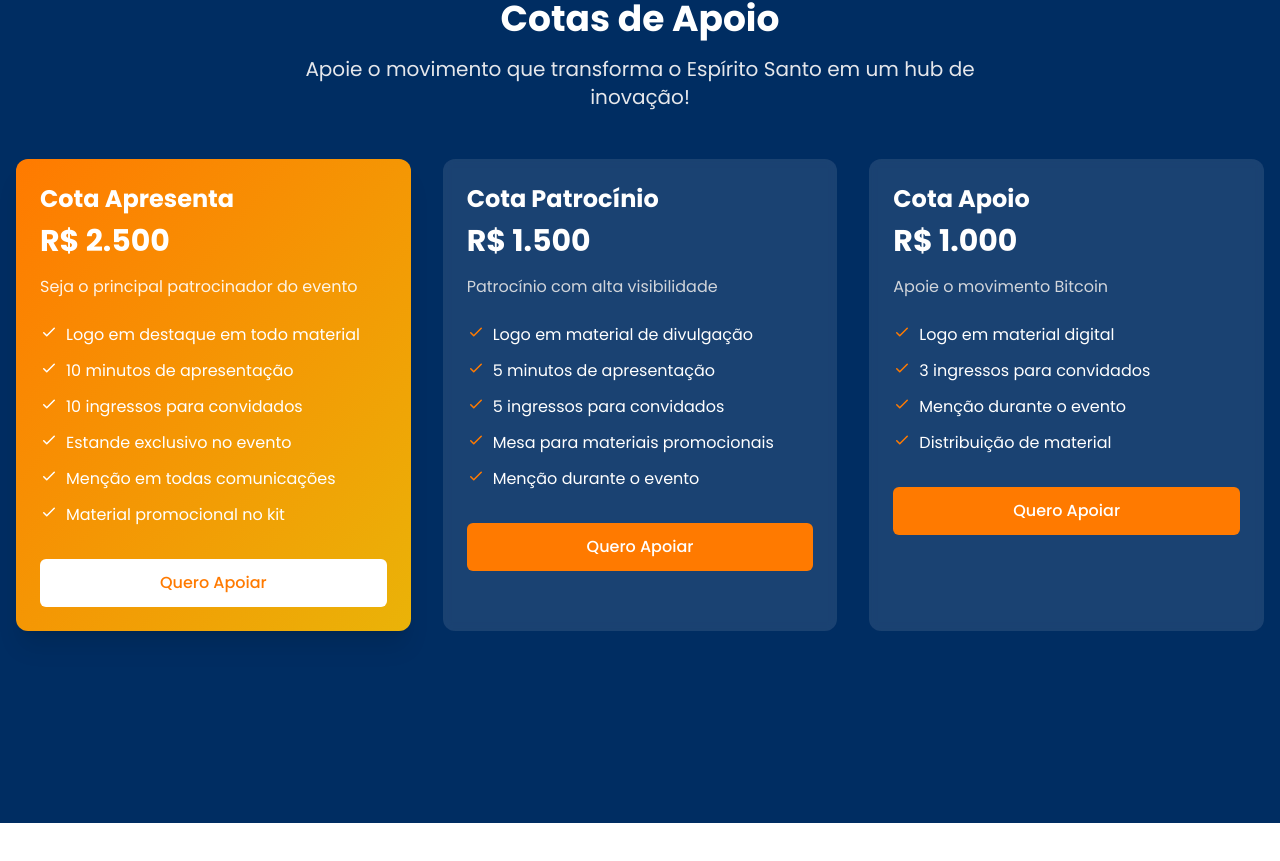
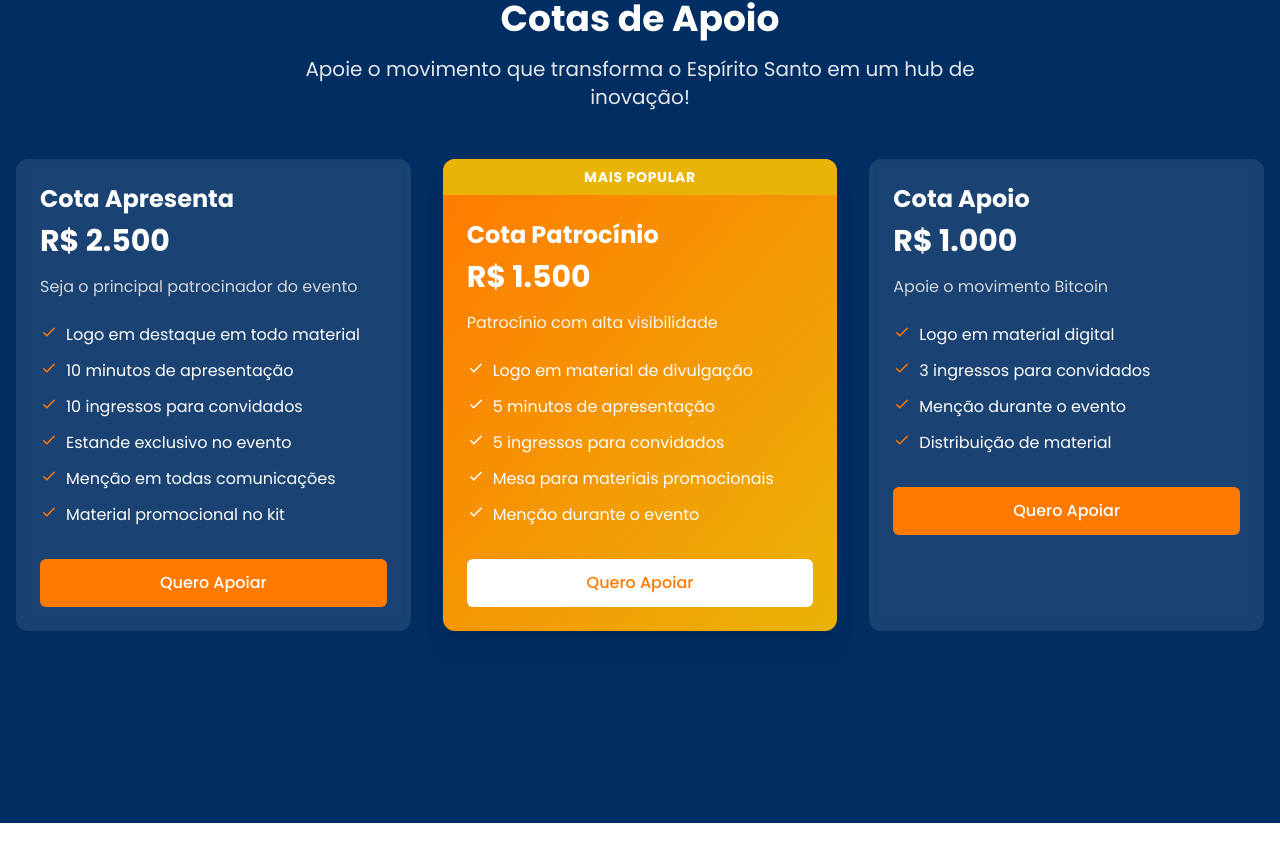
Before and after one commit to victorrangel10/espirito-bitcoin, a React (Vite) app: page / in a window 1280 px wide. Shown: the part 3140-4001 px from the top of the page. Built offline with nearby package versions, Linux system fonts and the light colour scheme.

Commit message:
change popular

```diff
--- a/src/components/Sponsorship.tsx
+++ b/src/components/Sponsorship.tsx
@@ -40,7 +40,7 @@ const Sponsorship = () => {
         "Menção em todas comunicações",
         "Material promocional no kit",
       ],
-      popular: true,
+      popular: false,
     },
     {
       name: "Cota Patrocínio",
@@ -53,7 +53,7 @@ const Sponsorship = () => {
         "Mesa para materiais promocionais",
         "Menção durante o evento",
       ],
-      popular: false,
+      popular: true,
     },
     {
       name: "Cota Apoio",
@@ -101,11 +101,11 @@ const Sponsorship = () => {
               } ${isVisible ? "animate-fade-in" : "opacity-0"}`}
               style={{ animationDelay: `${0.3 + index * 0.1}s` }}
             >
-              {/* {plan.popular && (
+              {plan.popular && (
                 <div className="bg-yellow-500 text-center py-2 text-white font-bold text-sm uppercase tracking-wider">
                   Mais Popular
                 </div>
-              )} */}
+              )}
               <div className="p-6">
                 <h3 className="text-2xl font-bold mb-2">{plan.name}</h3>
                 <div className="mb-4">
```
